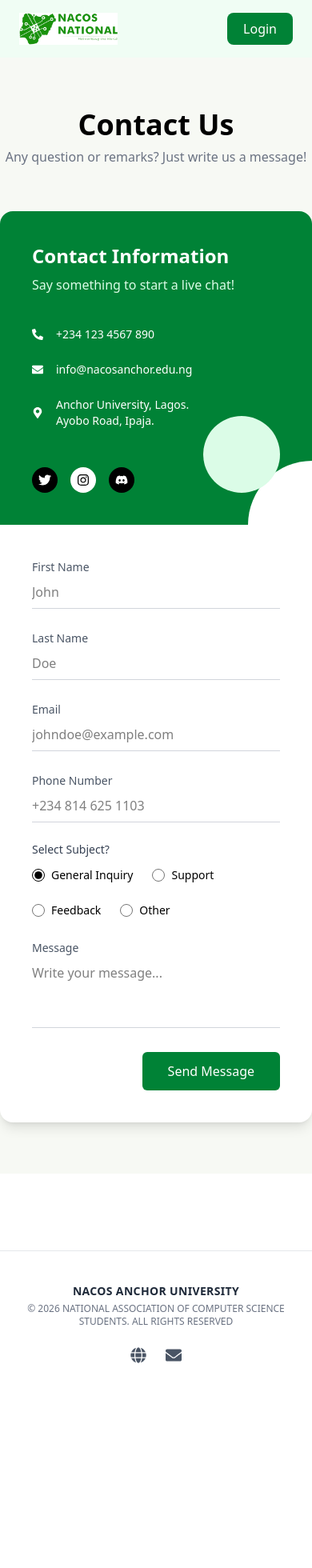
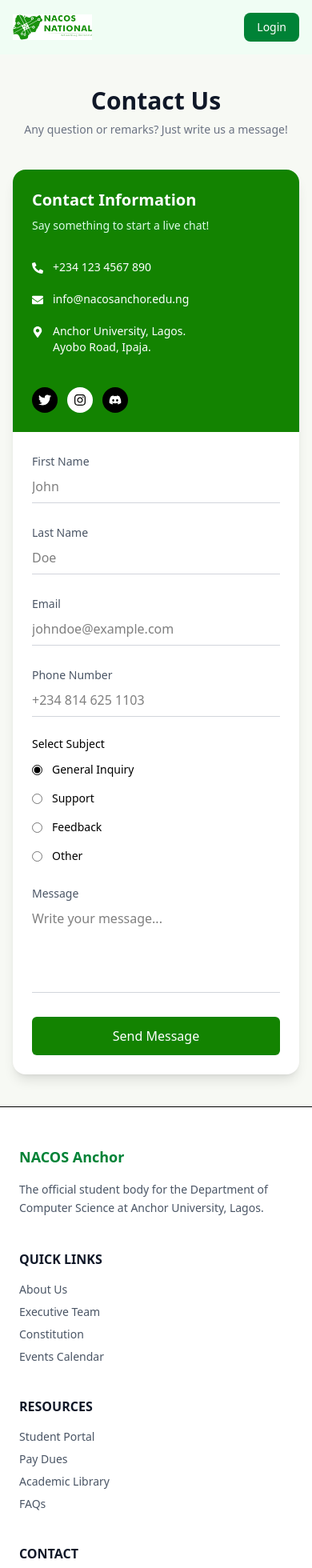
Before and after one commit to NACOS-ANCHOR-UNIVERSITY/Nacos-Anchor-Platform-frontend, a React (Vite) app: page / in a window 390 px wide. Shown: the top 1960 px of the page at 80% size. Before the commit the page ends 1744 px from the top, so only its background shows below. Built offline with nearby package versions, Linux system fonts and the light colour scheme.

Commit message:
Make contact, navbar and footer responsive

```diff
--- a/src/components/shared/Footer.jsx
+++ b/src/components/shared/Footer.jsx
@@ -1,39 +1,82 @@
-import { FaGlobe, FaEnvelope } from "react-icons/fa";
+import {
+  FaMapMarkerAlt,
+  FaEnvelope,
+} from "react-icons/fa";
 
 export default function Footer() {
   return (
-    <footer className="bg-white border-t border-gray-200 mt-24">
-      <div className="max-w-7xl mx-auto px-6 py-10 flex flex-col md:flex-row items-center justify-between gap-6">
+    <footer className="bg-white border-t">
+      <div className="max-w-7xl mx-auto px-6 py-12">
+        {/* Grid */}
+        <div className="grid grid-cols-1 sm:grid-cols-2 md:grid-cols-4 gap-10">
 
-      {/* Text */}
-        <div className="text-center">
-          <p className="text-sm font-semibold text-gray-800 tracking-wide">
-            NACOS ANCHOR UNIVERSITY
-          </p>
-          <p className="text-xs text-gray-500 mt-1">
-            © 2026 NATIONAL ASSOCIATION OF COMPUTER SCIENCE STUDENTS. ALL RIGHTS RESERVED
-          </p>
+          {/* BRAND */}
+          <div>
+            <div className="flex items-center gap-2 mb-4">
+              <span className="text-green-700 font-bold text-lg">
+                NACOS Anchor
+              </span>
+            </div>
+            <p className="text-sm text-gray-600 leading-relaxed">
+              The official student body for the Department of Computer
+              Science at Anchor University, Lagos.
+            </p>
+          </div>
+
+          {/* QUICK LINKS */}
+          <div>
+            <h4 className="font-semibold text-gray-900 mb-4">
+              QUICK LINKS
+            </h4>
+            <ul className="space-y-2 text-sm text-gray-600">
+              <li className="hover:text-green-700 cursor-pointer">About Us</li>
+              <li className="hover:text-green-700 cursor-pointer">Executive Team</li>
+              <li className="hover:text-green-700 cursor-pointer">Constitution</li>
+              <li className="hover:text-green-700 cursor-pointer">Events Calendar</li>
+            </ul>
+          </div>
+
+          {/* RESOURCES */}
+          <div>
+            <h4 className="font-semibold text-gray-900 mb-4">
+              RESOURCES
+            </h4>
+            <ul className="space-y-2 text-sm text-gray-600">
+              <li className="hover:text-green-700 cursor-pointer">Student Portal</li>
+              <li className="hover:text-green-700 cursor-pointer">Pay Dues</li>
+              <li className="hover:text-green-700 cursor-pointer">Academic Library</li>
+              <li className="hover:text-green-700 cursor-pointer">FAQs</li>
+            </ul>
+          </div>
+
+          {/* CONTACT */}
+          <div>
+            <h4 className="font-semibold text-gray-900 mb-4">
+              CONTACT
+            </h4>
+
+            <div className="space-y-4 text-sm text-gray-600">
+              <div className="flex items-start gap-3">
+                <FaMapMarkerAlt className="text-green-700 mt-1" />
+                <span>
+                  Anchor University, Lagos. <br />
+                  Ayobo Road, Ipaja.
+                </span>
+              </div>
+
+              <div className="flex items-center gap-3">
+                <FaEnvelope className="text-green-700" />
+                <span className="break-all">
+                  info@nacosanchor.edu.ng
+                </span>
+              </div>
+            </div>
+          </div>
         </div>
 
-        {/* Icons */}
-        <div className="flex items-center gap-6 text-xl text-gray-600">
-          <a
-            href="https://nacosanchor.edu.ng"
-            target="_blank"
-            rel="noopener noreferrer"
-            className="hover:text-black transition"
-            aria-label="Website"
-          >
-            <FaGlobe />
-          </a>
-
-          <a
-            href="mailto:info@nacosanchor.edu.ng"
-            className="hover:text-black transition"
-            aria-label="Email"
-          >
-            <FaEnvelope />
-          </a>
+        {/* Bottom */}
+        <div className="border-t mt-10 pt-6 text-center text-sm text-gray-500">
+          © {new Date().getFullYear()} NACOS Anchor University. All rights reserved.
         </div>
       </div>
     </footer>
--- a/src/components/shared/InquiryOptions.jsx
+++ b/src/components/shared/InquiryOptions.jsx
@@ -1,31 +1,20 @@
 export default function InquiryOptions() {
-  const options = [
-    "General Inquiry",
-    "Support",
-    "Feedback",
-    "Other",
-  ];
+  const options = ["General Inquiry", "Support", "Feedback", "Other"];
 
   return (
     <div>
-      <p className="text-sm font-medium mb-3 text-gray-700">
-        Select Subject?
-      </p>
+      <p className="text-sm font-medium mb-3">Select Subject</p>
 
-      <div className="flex flex-wrap gap-6 text-sm">
-        {options.map((option, index) => (
-          <label
-            key={option}
-            className="flex items-center gap-2 cursor-pointer"
-          >
-          <input
-  type="radio"
-  name="subject"
-  defaultChecked={index === 0}
-  className="w-4 h-4 accent-black"
-/>
-
-            {option}
+      <div className="grid grid-cols-1 sm:grid-cols-2 gap-4 text-sm">
+        {options.map((item, index) => (
+          <label key={index} className="flex items-center gap-3 cursor-pointer">
+            <input
+              type="radio"
+              name="subject"
+              className="accent-black"
+              defaultChecked={index === 0}
+            />
+            {item}
           </label>
         ))}
       </div>
--- a/src/components/shared/Navbar.jsx
+++ b/src/components/shared/Navbar.jsx
@@ -4,18 +4,18 @@ import logo from "../../assets/download.png";
 export default function Navbar() {
   return (
     <header className="w-full bg-green-50">
-      <div className="max-w-7xl mx-auto px-6 py-4 flex items-center justify-between">
+      <div className="max-w-7xl mx-auto px-4 sm:px-6 py-4 flex items-center justify-between">
 
         {/* LOGO */}
         <Link to="/" className="flex items-center">
           <img
             src={logo}
             alt="NACOS Anchor University Logo"
-            className="h-10 w-auto"
+            className="h-8 sm:h-10 w-auto"
           />
         </Link>
 
-        {/* NAV LINKS */}
+        {/* NAV LINKS (Desktop only) */}
         <nav className="hidden md:flex items-center gap-8 text-gray-700 font-medium">
           <Link to="/" className="hover:text-green-700">
             Home
@@ -38,19 +38,20 @@ export default function Navbar() {
         </nav>
 
         {/* SEARCH + LOGIN */}
-        <div className="flex items-center gap-4">
-          {/* Search */}
+        <div className="flex items-center gap-3 sm:gap-4">
+
+          {/* Search (hidden on small screens) */}
           <div className="hidden md:flex items-center bg-green-100 px-4 py-2 rounded-full">
             <span className="mr-2 text-green-700">🔍</span>
             <input
               type="text"
-              placeholder="Search executives..."
-              className="bg-transparent outline-none text-sm placeholder-gray-500"
+              placeholder="Search..."
+              className="bg-transparent outline-none text-sm w-32 placeholder-gray-500"
             />
           </div>
 
-          {/* Login */}
-          <button className="bg-green-700 text-white px-5 py-2 rounded-lg hover:bg-green-800 transition">
+          {/* Login Button */}
+          <button className="bg-green-700 text-white px-4 sm:px-5 py-2 rounded-lg text-sm sm:text-base hover:bg-green-800 transition">
             Login
           </button>
         </div>
--- a/src/pages/Contact.jsx
+++ b/src/pages/Contact.jsx
@@ -11,38 +11,44 @@ import InquiryOptions from "../components/shared/InquiryOptions";
 
 export default function Contact() {
   return (
-    <section className="bg-[#f7f9f4] py-16">
+    <section className="bg-[#f7f9f4] py-10 px-4 sm:px-6">
       {/* Title */}
-      <div className="text-center mb-14">
-        <h1 className="text-4xl font-bold">Contact Us</h1>
-        <p className="text-gray-500 mt-2">
+      <div className="text-center mb-10">
+        <h1 className="text-3xl sm:text-4xl font-bold text-gray-900">
+          Contact Us
+        </h1>
+        <p className="text-gray-500 mt-2 text-sm sm:text-base">
           Any question or remarks? Just write us a message!
         </p>
       </div>
 
       {/* Card */}
-      <div className="max-w-6xl mx-auto bg-white rounded-2xl shadow-lg grid md:grid-cols-2 overflow-hidden">
+      <div className="max-w-6xl mx-auto bg-white rounded-2xl shadow-lg grid grid-cols-1 md:grid-cols-2 overflow-hidden">
 
-        {/* LEFT GREEN SECTION */}
-        <div className="bg-green-700 text-white p-10 relative">
-          <h2 className="text-2xl font-semibold">Contact Information</h2>
-          <p className="text-green-100 mt-2">
+        {/* LEFT SECTION */}
+        <div className="bg-[#138301] text-white p-6 sm:p-10 relative">
+          <h2 className="text-xl sm:text-2xl font-semibold">
+            Contact Information
+          </h2>
+          <p className="text-green-100 mt-2 text-sm">
             Say something to start a live chat!
           </p>
 
-          <div className="mt-10 space-y-6 text-sm">
-            <div className="flex items-center gap-4">
-              <FaPhoneAlt />
+          <div className="mt-8 space-y-5 text-sm">
+            <div className="flex items-start gap-3">
+              <FaPhoneAlt className="mt-1 shrink-0" />
               <span>+234 123 4567 890</span>
             </div>
 
-            <div className="flex items-center gap-4">
-              <FaEnvelope />
-              <span>info@nacosanchor.edu.ng</span>
+            <div className="flex items-start gap-3">
+              <FaEnvelope className="mt-1 shrink-0" />
+              <span className="break-all">
+                info@nacosanchor.edu.ng
+              </span>
             </div>
 
-            <div className="flex items-center gap-4">
-              <FaMapMarkerAlt />
+            <div className="flex items-start gap-3">
+              <FaMapMarkerAlt className="mt-1 shrink-0" />
               <span>
                 Anchor University, Lagos. <br />
                 Ayobo Road, Ipaja.
@@ -51,35 +57,35 @@ export default function Contact() {
           </div>
 
           {/* Social Icons */}
-          <div className="flex gap-4 mt-12">
-            <span className="bg-black text-white p-2 rounded-full">
+          <div className="flex gap-3 mt-10">
+            <span className="bg-black p-2 rounded-full cursor-pointer">
               <FaTwitter />
             </span>
-            <span className="bg-white text-black p-2 rounded-full">
+            <span className="bg-white text-black p-2 rounded-full cursor-pointer">
               <FaInstagram />
             </span>
-            <span className="bg-black text-white p-2 rounded-full">
+            <span className="bg-black p-2 rounded-full cursor-pointer">
               <FaDiscord />
             </span>
           </div>
 
-          {/* Decorative Circles */}
-          <div className="absolute bottom-0 right-0 w-40 h-40 bg-white rounded-full translate-x-1/2 translate-y-1/2"></div>
-          <div className="absolute bottom-10 right-10 w-24 h-24 bg-green-100 rounded-full"></div>
+          {/* Decorative Circles (hidden on small screens) */}
+          <div className="hidden md:block absolute bottom-0 right-0 w-40 h-40 bg-white rounded-full translate-x-1/2 translate-y-1/2"></div>
+          <div className="hidden md:block absolute bottom-10 right-10 w-24 h-24 bg-green-100 rounded-full"></div>
         </div>
 
         {/* RIGHT FORM SECTION */}
-        <div className="p-10">
+        <div className="p-6 sm:p-10">
           <form className="space-y-6">
 
             {/* Names */}
-            <div className="grid md:grid-cols-2 gap-6">
+            <div className="grid grid-cols-1 sm:grid-cols-2 gap-6">
               <div>
                 <label className="text-sm text-gray-600">First Name</label>
                 <input
                   type="text"
                   placeholder="John"
-                  className="w-full border-b border-gray-300 focus:border-green-700 outline-none py-2"
+                  className="w-full border-b border-gray-300 focus:border-[#138301] outline-none py-2"
                 />
               </div>
 
@@ -88,19 +94,19 @@ export default function Contact() {
                 <input
                   type="text"
                   placeholder="Doe"
-                  className="w-full border-b border-gray-300 focus:border-green-700 outline-none py-2"
+                  className="w-full border-b border-gray-300 focus:border-[#138301] outline-none py-2"
                 />
               </div>
             </div>
 
             {/* Email + Phone */}
-            <div className="grid md:grid-cols-2 gap-6">
+            <div className="grid grid-cols-1 sm:grid-cols-2 gap-6">
               <div>
                 <label className="text-sm text-gray-600">Email</label>
                 <input
                   type="email"
                   placeholder="johndoe@example.com"
-                  className="w-full border-b border-gray-300 focus:border-green-700 outline-none py-2"
+                  className="w-full border-b border-gray-300 focus:border-[#138301] outline-none py-2"
                 />
               </div>
 
@@ -109,29 +115,29 @@ export default function Contact() {
                 <input
                   type="text"
                   placeholder="+234 814 625 1103"
-                  className="w-full border-b border-gray-300 focus:border-green-700 outline-none py-2"
+                  className="w-full border-b border-gray-300 focus:border-[#138301] outline-none py-2"
                 />
               </div>
             </div>
 
-            {/* SUBJECT (Reusable Component) */}
+            {/* Subject */}
             <InquiryOptions />
 
             {/* Message */}
             <div>
               <label className="text-sm text-gray-600">Message</label>
               <textarea
-                rows="3"
+                rows="4"
                 placeholder="Write your message..."
-                className="w-full border-b border-gray-300 focus:border-green-700 outline-none py-2 resize-none"
-              ></textarea>
+                className="w-full border-b border-gray-300 focus:border-[#138301] outline-none py-2 resize-none"
+              />
             </div>
 
             {/* Button */}
-            <div className="text-right">
+            <div className="text-center sm:text-right">
               <button
                 type="submit"
-                className="bg-green-700 text-white px-8 py-3 rounded-md hover:bg-green-800 transition"
+                className="bg-[#138301] text-white px-8 py-3 rounded-md hover:opacity-90 transition w-full sm:w-auto"
               >
                 Send Message
               </button>
```
